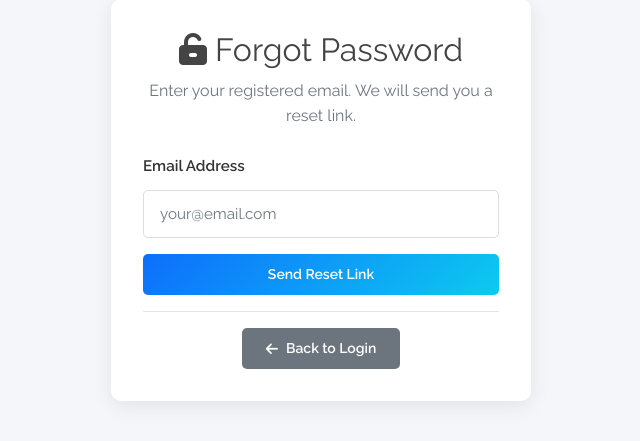
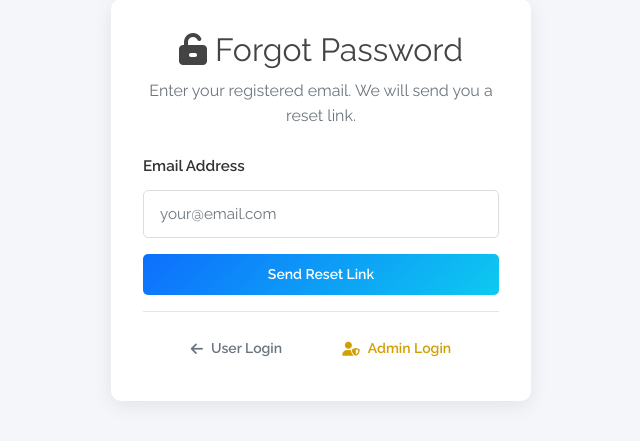
Before and after one commit to omyadav3131/QuizCraft, a Flask app: page /auth/forgot-password in a window 1280 px wide. Shown: the part 235-676 px from the top of the page, without its empty margins (319-959 px from the left). Run offline with Flask 3, Linux system fonts and the light colour scheme; some libraries are stand-ins or nearby versions.

Commit message:
Feat: add Admin forgot password support, navigation links, and updated docs

```diff
--- a/app/auth/routes.py
+++ b/app/auth/routes.py
@@ -204,6 +204,8 @@
         user.set_password(form.new_password.data)
         db.session.commit()
         flash('Password reset successfully! Please login with your new password.', 'success')
+        if user.is_admin():
+            return redirect(url_for('auth.admin_login'))
         return redirect(url_for('auth.login'))
     return render_template('auth/reset_password.html', form=form, token=token)
 
--- a/app/templates/auth/forgot_password.html
+++ b/app/templates/auth/forgot_password.html
@@ -34,8 +34,11 @@
 
         <hr>
         <div class="text-center">
-          <a href="{{ url_for('auth.login') }}" class="btn btn-secondary btn-sm">
-            <i class="fas fa-arrow-left"></i> Back to Login
+          <a href="{{ url_for('auth.login') }}" class="btn btn-outline-secondary btn-sm mx-1">
+            <i class="fas fa-arrow-left"></i> User Login
+          </a>
+          <a href="{{ url_for('auth.admin_login') }}" class="btn btn-outline-warning btn-sm mx-1" style="color: #d39e00; border-color: #ffc107;">
+            <i class="fas fa-user-shield"></i> Admin Login
           </a>
         </div>
       </div>
```
Also changed, not shown: QUIZCRAFT_COMPLETE_ANALYSIS.md (+12 -0 lines), app/templates/auth/admin_login.html (+7 -1 lines), app/templates/auth/reset_password.html (+5 -2 lines).
